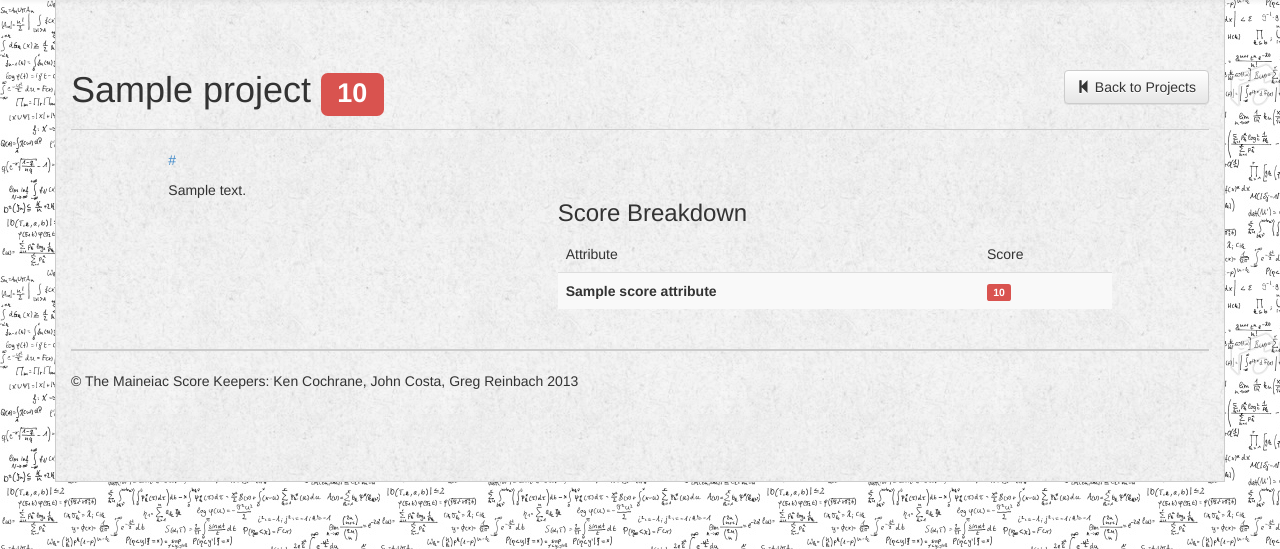
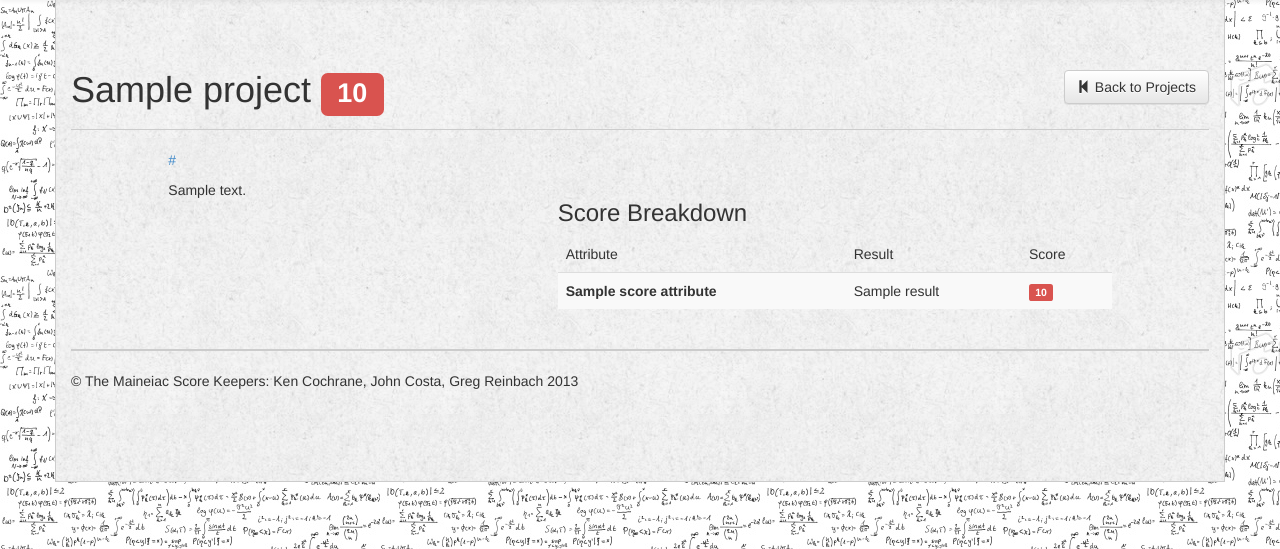
Before and after one commit to kencochrane/scorinator, a Django app: template scorinator/templates/project/project_detail.html in a window 1280 px wide. Shown: the part 51-600 px from the top of the page. Run offline with Django 3.2, Linux system fonts and the light colour scheme; the template is opened without the code that fills it: most values are stand-ins (such as "Sample title", 1, 10 or a date in 2020); some libraries are stand-ins or nearby versions.

Commit message:
fixes #43 results score based on displayed as well

```diff
--- a/scorinator/templates/project/project_detail.html
+++ b/scorinator/templates/project/project_detail.html
@@ -35,6 +35,7 @@
         <thead>
           <tr>
             <td>Attribute</td>
+            <td>Result</td>
             <td>Score</td>
           </tr>
         </thead>
@@ -44,6 +45,7 @@
               <td>
                 <strong>{{ score.score_attribute.name }}</strong>
               </td>
+              <td>{{ score.result }}</td>
               <td>{{ score.score_value|display_score }}</td>
             </tr>
           {% empty %}
```
Lines whose indentation alone changed are shown as unchanged.
